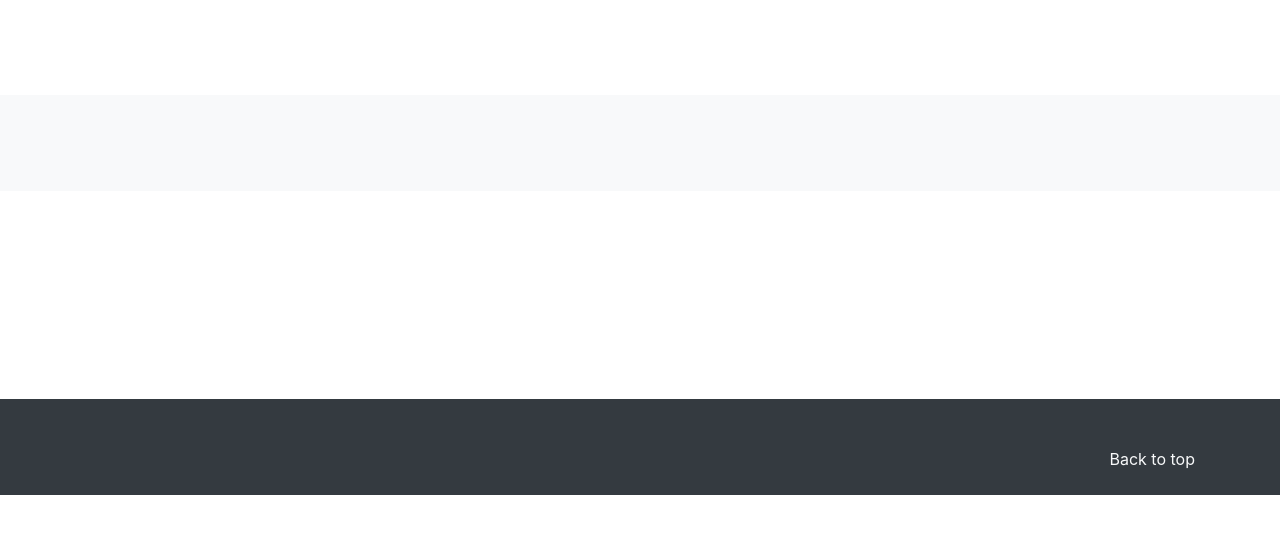
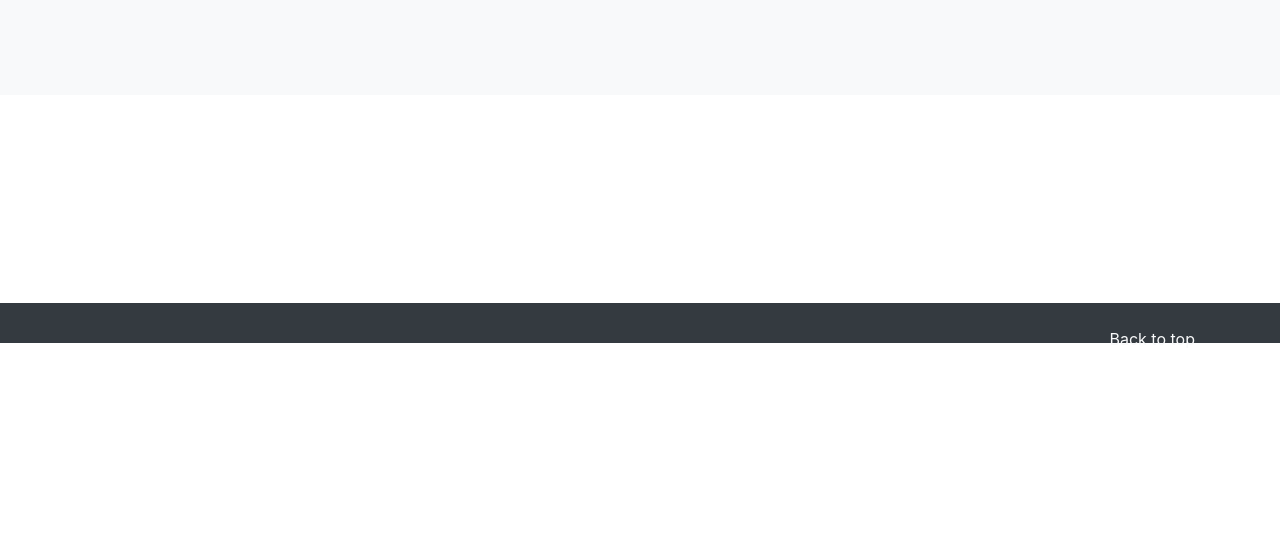
Before and after one commit to mattburlage/msb.dev, a Django app: page / in a window 1280 px wide. Shown: the part 249-783 px from the top of the page. Run offline with Django 3.2, Linux system fonts and the light colour scheme; data that the repository does not hold is empty; some libraries are stand-ins or nearby versions.

Commit message:
updated settings

```diff
--- a/msbdevsite/settings.py
+++ b/msbdevsite/settings.py
@@ -28,6 +28,7 @@ DEBUG = True
 ALLOWED_HOSTS = [
     u'www.msb.dev',
     '127.0.0.1',
+    'localhost',
 ]
 
 
--- a/templates/msbdev/msbdev.html
+++ b/templates/msbdev/msbdev.html
@@ -79,7 +79,7 @@
     </div>
 </header>
 <main role="main">
-    <section class="jumbotron text-center mt-5 mb-5">
+    <section class="jumbotron text-center mb-0">
         {{ textcopy.mainjumbotron|safe }}
     </section>
     <div class="album py-5 bg-light" id='mywork'>
@@ -97,7 +97,7 @@
             </div>
         </div>
     </div>
-    <section class="jumbotron text-center" id='principlesdiv'>
+    <section class="jumbotron text-center mb-0" id='principlesdiv'>
         <div class="container">
             <h4 class="jumbotron-heading">{{ textcopy.principlestitle|safe }}</h4>
             <ul class="list-unstyled">
@@ -118,7 +118,7 @@
         </div>
     </section>
 </main>
-<footer class="text-muted bg-dark">
+<footer class="text-muted pb-3 pt-4 bg-dark">
     <div class="container">
         <p class="float-right"> <a href="#" class="text-light">Back to top</a> </p>
         {{ textcopy.footer|safe }}
```
